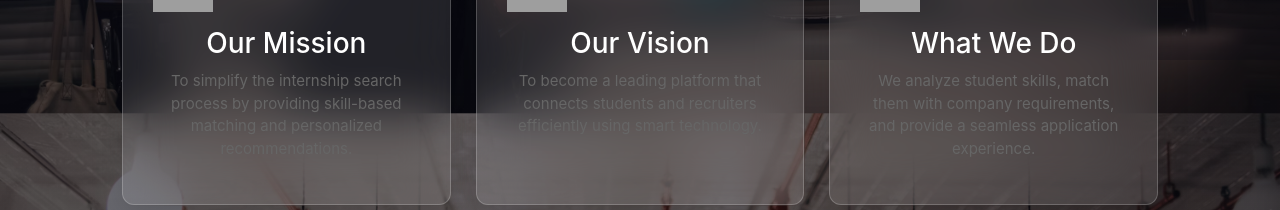
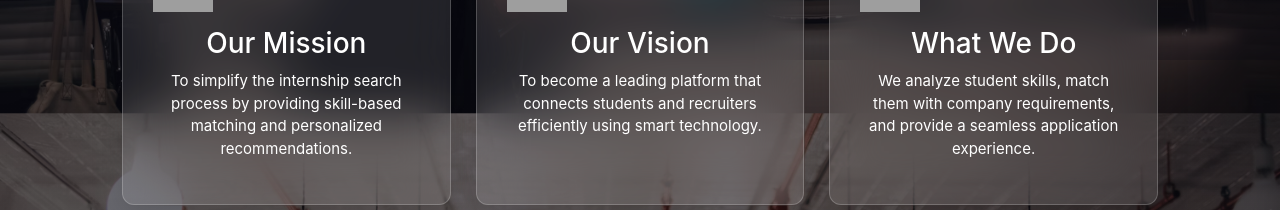
Before and after one commit to Tamanna200513/Internship-And-Skill-Matcher-Platform, a Next.js app: page /about in a window 1280 px wide. Shown: the part 740-950 px from the top of the page. Built offline with nearby package versions, Linux system fonts and the light colour scheme; grey boxes are pictures that could not be loaded.

Commit message:
your message

```diff
--- a/app/about/page.jsx
+++ b/app/about/page.jsx
@@ -32,7 +32,7 @@ export default function AboutPage() {
                 className="icon"
               />
               <h3 className="text-white">Our Mission</h3>
-              <p>
+              <p className="text-white">
                 To simplify the internship search process by providing
                 skill-based matching and personalized recommendations.
               </p>
@@ -44,7 +44,7 @@ export default function AboutPage() {
                 className="icon"
               />
               <h3 className="text-white">Our Vision</h3>
-              <p>
+              <p className="text-white">
                 To become a leading platform that connects students and
                 recruiters efficiently using smart technology.
               </p>
@@ -56,7 +56,7 @@ export default function AboutPage() {
                 className="icon"
               />
               <h3 className="text-white">What We Do</h3>
-              <p>
+              <p className="text-white">
                 We analyze student skills, match them with company requirements,
                 and provide a seamless application experience.
               </p>
```
